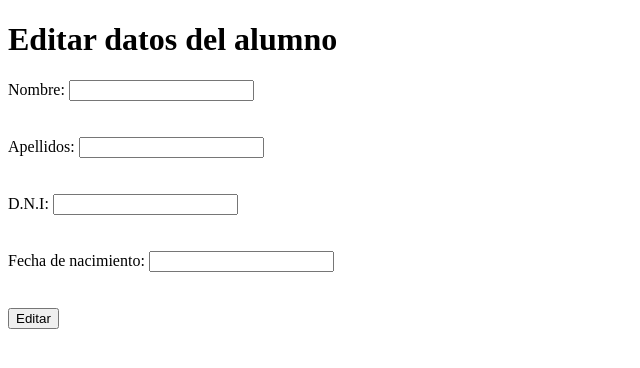
After one commit to alfonsobnitez28/PFC-IAW, a PHP site: page /editaralumno.php?id_alumno=1 in a window 1280 px wide. The commit adds this page. Shown: the top 368 px of the page, without its empty margins (0-640 px from the left). Run offline with PHP 8.4, Linux system fonts and the light colour scheme; data that the repository does not hold is empty.

Commit message:
creacion de edicion de alumnos

```diff
--- /dev/null
+++ b/editaralumno.php
@@ -0,0 +1,58 @@
+<?php
+    require 'conexion.php';
+
+    $id_alumno=$_GET['id_alumno'];
+
+    $sql = "SELECT * FROM alumnos WHERE id_alumno='$id_alumno'";
+
+    $resultado = $mysqli->query($sql);
+
+    $fila = $resultado->fetch_assoc();
+?>
+
+
+<!DOCTYPE html>
+<html lang="en">
+<head>
+    <meta charset="UTF-8">
+    <meta http-equiv="X-UA-Compatible" content="IE=edge">
+    <meta name="viewport" content="width=device-width, initial-scale=1.0">
+    <title>Gestión de alumnos IES La Campiña</title>
+</head>
+<body>
+    <h1>Editar datos del alumno</h1>
+
+    <form action="editaralumno2.php" id="editaralumno" name="editaralumno" method="post">
+
+        <input type="hidden" name="id_alumno" value="<?php echo $fila['id_alumno']; ?>">
+
+        <label for="nombre">Nombre: </label>
+		<input type="text" name="nombre" id="nombre" value="<?php echo $fila['nombre'];?>" required>
+        <br>
+        <br>
+        <br>
+
+        <label for="apellidos">Apellidos: </label>
+		<input type="text" name="apellidos" id="apellidos" value="<?php echo $fila['apellidos'];?>" required>
+        <br>
+        <br>
+        <br>
+
+        <label for="dni">D.N.I: </label>
+		<input type="text" name="dni" id="dni" value="<?php echo $fila['dni'];?>" required>
+        <br>
+        <br>
+        <br>
+
+        <label for="fecha_nac">Fecha de nacimiento: </label>
+		<input type="text" name="fecha_nac" id="fecha_nac" value="<?php echo $fila['fecha_nac'];?>" required>
+        <br>
+        <br>
+        <br>
+
+        <input type="submit" value="Editar" name="editar">
+
+        </form>
+
+</body>
+</html>
--- a/index.php
+++ b/index.php
@@ -1,11 +1,8 @@
 <?php
-	//Establezco conexión
 	require 'conexion.php';
 
-	//Preparo la sentencia SQL
     $sql = "SELECT * FROM alumnos";
 
-	//Ejecuto la sentencia y guardo el resultado
     $resultado = $mysqli->query($sql);
 ?>
 
@@ -43,13 +40,12 @@
 							echo "<td>$fila[dni]</td>";
 					?>
 							<td><a href="indexempresa.php?id_alumno=<?php echo $fila['id_alumno']; ?>">Ver empresa asociada</a></td>
-							<td><a href="editar.php?id_alumno=<?php echo $fila['id_alumno']; ?>">Editar</a></td>
+							<td><a href="editaralumno.php?id_alumno=<?php echo $fila['id_alumno']; ?>">Editar</a></td>
 							<td><a href="eliminar.php?id_alumno=<?php echo $fila['id_alumno']; ?>">Eliminar</a></td>
 					<?php
 							echo "</tr>";
 						}
 					?>
-
 			</table>
 
 </body>
--- a/registrar.php
+++ b/registrar.php
@@ -31,12 +31,13 @@
         <br>
         <br>
 
-        <label for="fecha_nac">Fecha de nacimiento (dd-mm-aaaa): </label>
+        <label for="fecha_nac">Fecha de nacimiento: </label>
 		<input type="text" name="fecha_nac" id="fecha_nac" placeholder="Introduce la fecha de nacimiento" required>
         <br>
         <br>
         <br>
 
         <input type="submit" value="Siguiente" name="siguiente">
+</form>
 </body>
 </html>
```
Also changed, not shown: editaralumno2.php (added, +39 -0 lines).
